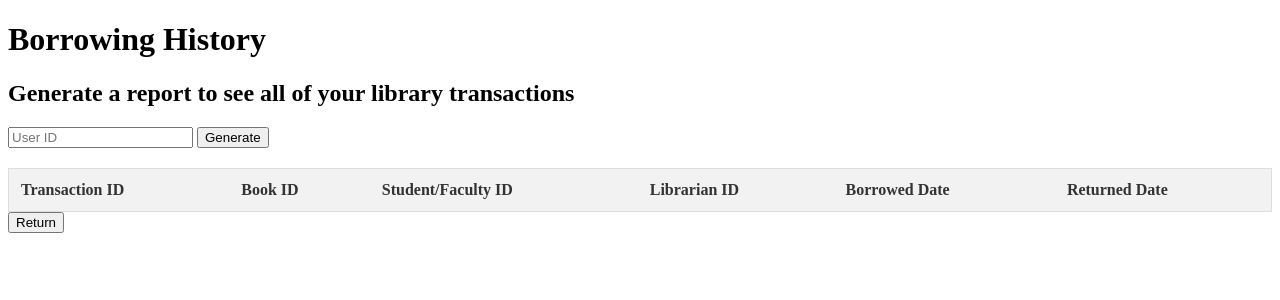
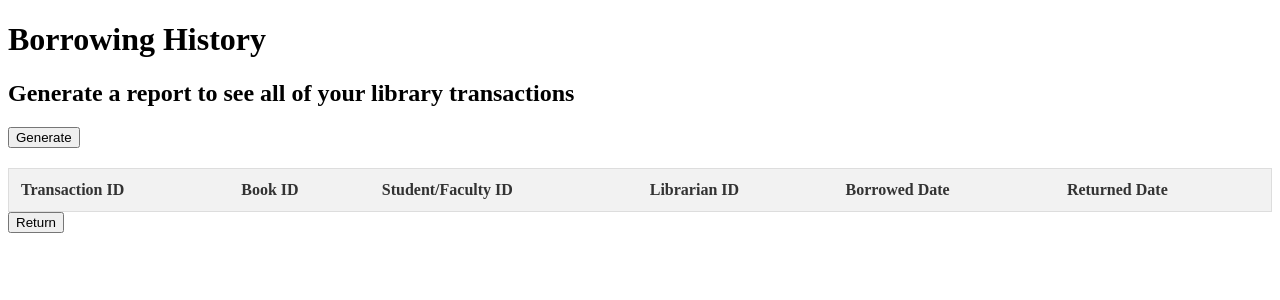
Before and after one commit to CS378-Final/C378S-Final, a Flask app: page /borrowHistory in a window 1280 px wide. Shown: the top 300 px of the page. Run offline with Flask 3, Linux system fonts and the light colour scheme; data comes from the database, SQL or seed files in the repository; lists and menus that the app fills with data are empty.

Commit message:
change return and borrow_hist

```diff
--- a/378 Final Project/app.py
+++ b/378 Final Project/app.py
@@ -229,8 +229,8 @@ def update_book():
 def borrow_History():
     conn = sqlite3.connect(DATABASE)
     cur = conn.cursor()
-    id = request.args.get('ID')
-    cur.execute('SELECT * FROM Transactions WHERE User_ID = ?', (id,))
+    user_id = session.get('user_id')
+    cur.execute('SELECT * FROM Transactions WHERE User_ID = ?', (user_id,))
     results = cur.fetchall()
     conn.close()
     return render_template('borrowhistory.html', results=results)
@@ -251,10 +251,10 @@ def return_books():
     conn = sqlite3.connect(DATABASE)
     cur = conn.cursor()
     query = request.form.get("query")
-    id = request.form.get("User_ID")
-    cur.execute('SELECT * FROM Transactions INNER JOIN Books ON Books.BookID = Transactions.Book_ID WHERE User_ID = ? AND (Returned_Date = "" OR Returned_DATE IS NULL) AND  (Title LIKE ? OR Authors LIKE ? OR Category LIKE ?) ', (id, f"%{query}%", f"%{query}%", f"%{query}%"))
+    user_id = session.get('user_id')
+    cur.execute('SELECT * FROM Transactions INNER JOIN Books ON Books.BookID = Transactions.Book_ID WHERE User_ID = ? AND (Returned_Date = "" OR Returned_DATE IS NULL) AND  (Title LIKE ? OR Authors LIKE ? OR Category LIKE ?) ', (user_id, f"%{query}%", f"%{query}%", f"%{query}%"))
     book = cur.fetchone()
-    cur.execute('UPDATE Transactions SET Returned_Date = ? WHERE Book_ID = ? AND User_ID = ? AND (Returned_Date = "" OR Returned_Date IS NULL)', (datetime.now().date(),book[1],id ))
+    cur.execute('UPDATE Transactions SET Returned_Date = ? WHERE Book_ID = ? AND User_ID = ? AND (Returned_Date = "" OR Returned_Date IS NULL)', (datetime.now().date(),book[1],user_id))
     cur.execute('UPDATE Books SET Availability = ? WHERE BookID = ?', ("Yes", book[1]))
     conn.commit()
     conn.close()
@@ -285,10 +285,6 @@ def register_users():
     conn.commit()
     conn.close()
     return render_template('manager_page.html',  error="Invalid Role! Must be Faculty, Librarian, Manager or Student ")
-
-
-
-
 
 
 
--- a/378 Final Project/templates/borrowhistory.html
+++ b/378 Final Project/templates/borrowhistory.html
@@ -34,7 +34,6 @@
     <h2>Generate a report to see all of your library transactions</h2>
 
         <form action="/borrowHistory" method = "get">
-            <input type = "text" name="ID" placeholder="User ID" id = "ID" required>
             <button id="show" type="submit">Generate</button>
         </form>
     </section>
```
